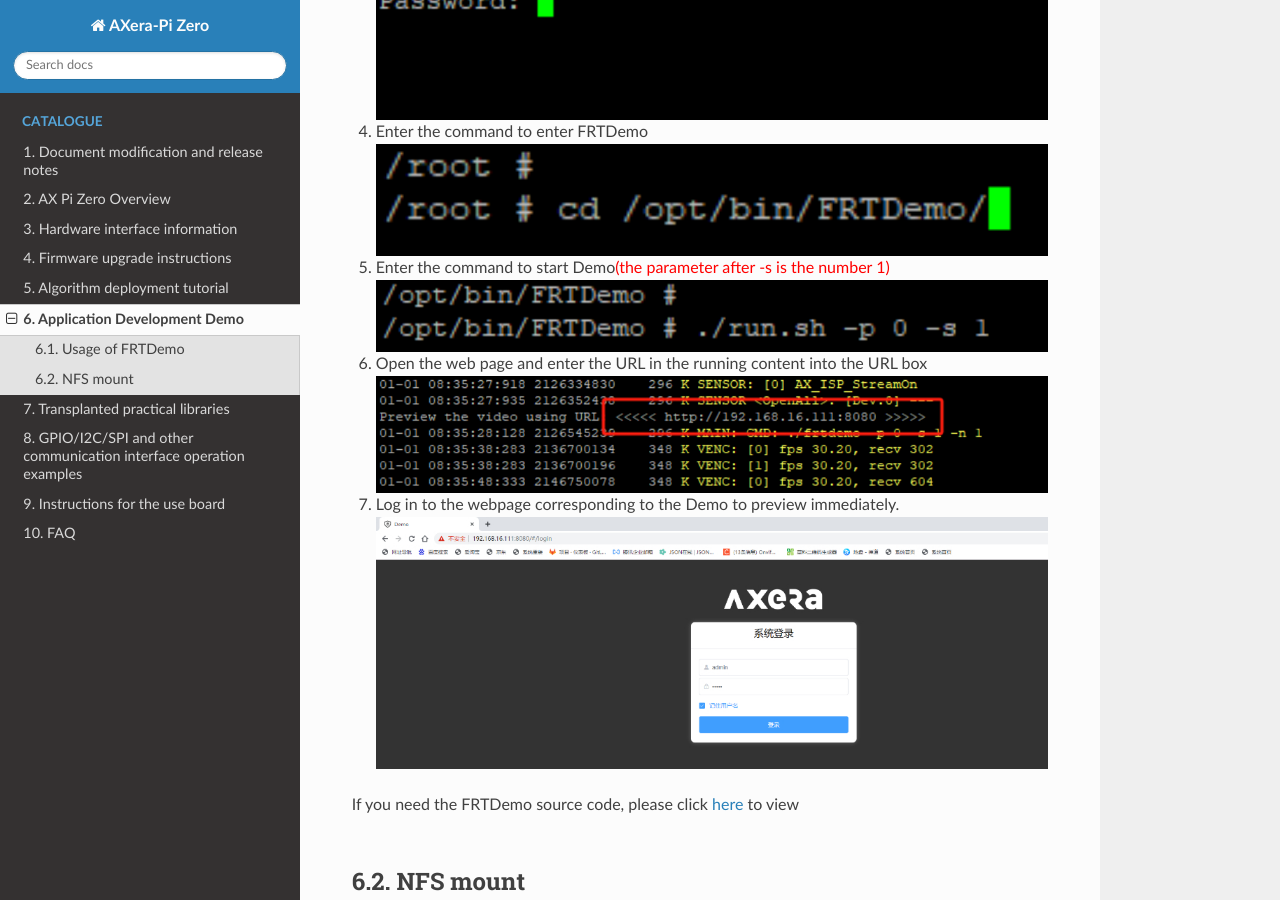
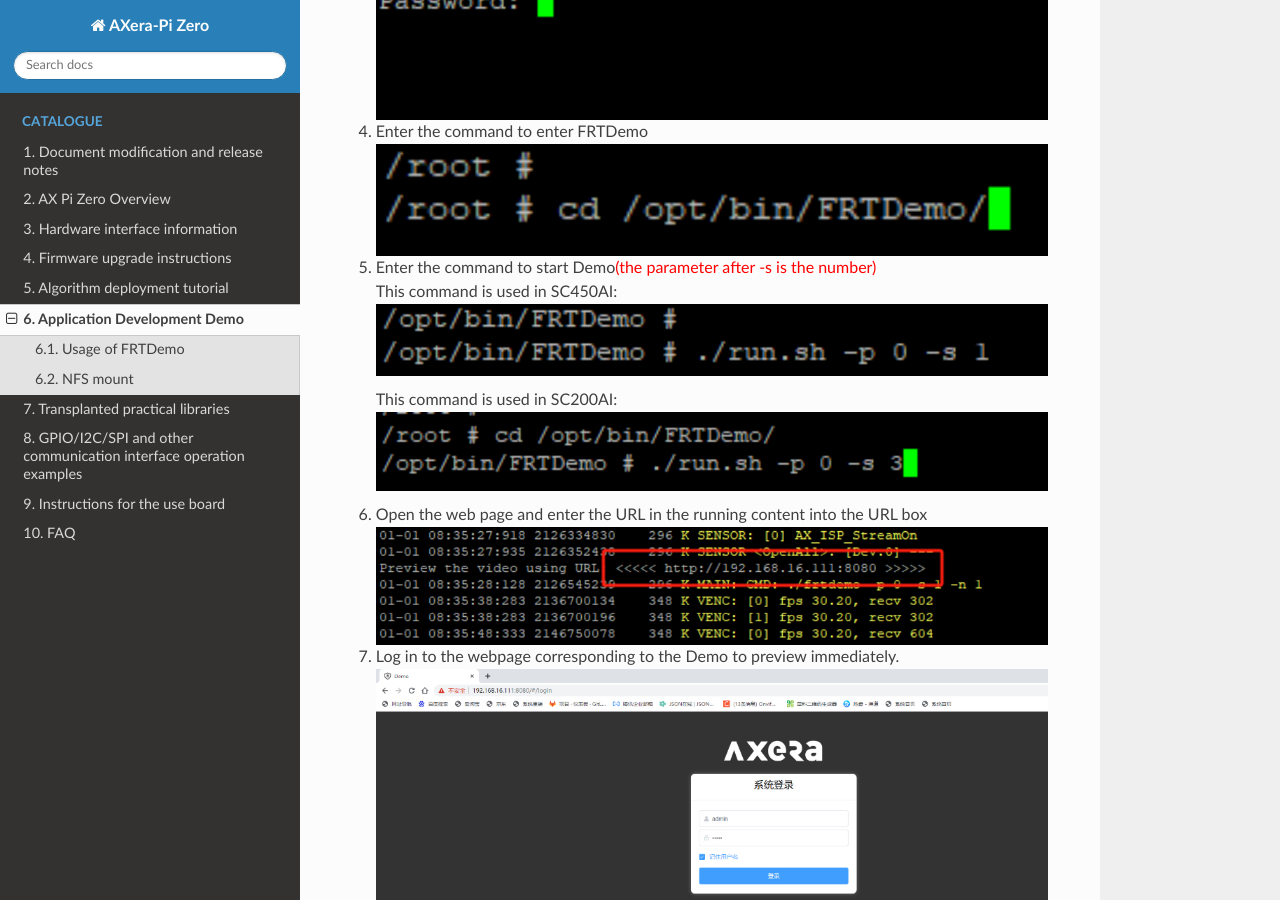
Before and after one commit to AXERA-TECH/axera-pi-zero-docs-en, a Sphinx documentation site: the page built from source/doc_guide_demo.md, in a window 1280 px wide and 900 px high, scrolled down 651 px. Built offline with Sphinx 7.4.7 and the Read the Docs theme 2.0.0, drawn with Linux system fonts in a browser that asks for light colours.

Commit message:
correct error

```diff
--- a/source/doc_guide_demo.md
+++ b/source/doc_guide_demo.md
@@ -18,8 +18,12 @@
 4. Enter the command to enter FRTDemo<br />
 ![](./media/demo/demo_1.jpg)
 
-5. Enter the command to start Demo<font color="red">(the parameter after -s is the number 1)</font><br />
-![](./media/demo/demo_2.jpg)
+5. Enter the command to start Demo<font color="red">(the parameter after -s is the number)</font><br />
+	This command is used in SC450AI:
+	![](./media/demo/demo_2.jpg)
+
+	This command is used in SC200AI:
+	![](./media/demo/demo_5.png)
 
 6. Open the web page and enter the URL in the running content into the URL box
 ![](./media/demo/demo_3.jpg)
```
Also changed, not shown: source/doc_guide_board.md (+4 -1 lines), source/media/board/board_5.png (added), source/media/board/wifi/wifi_4.jpg (deleted), source/media/board/wifi/wifi_4.png (added), source/media/demo/demo_5.png (added).
